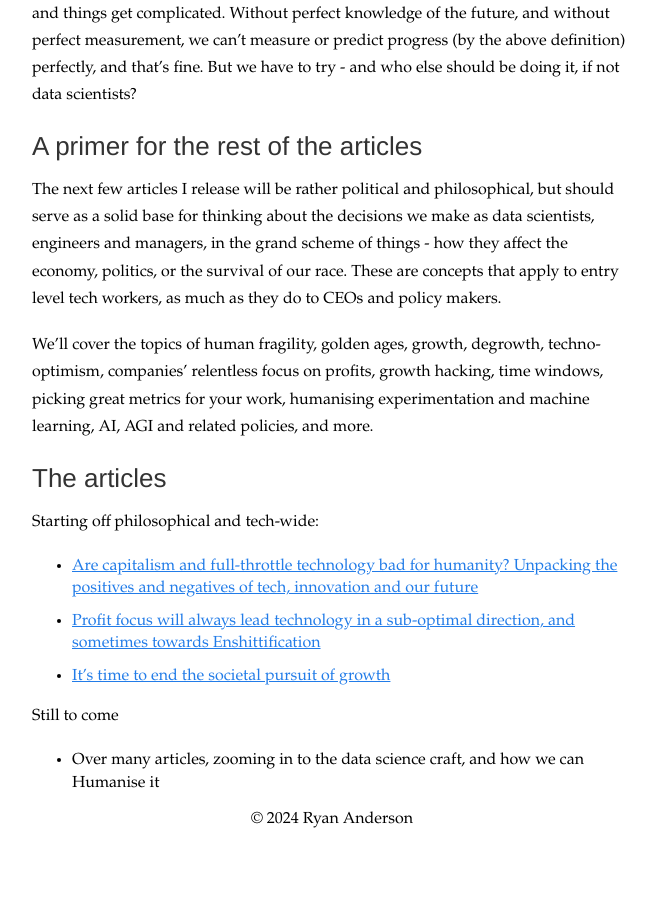
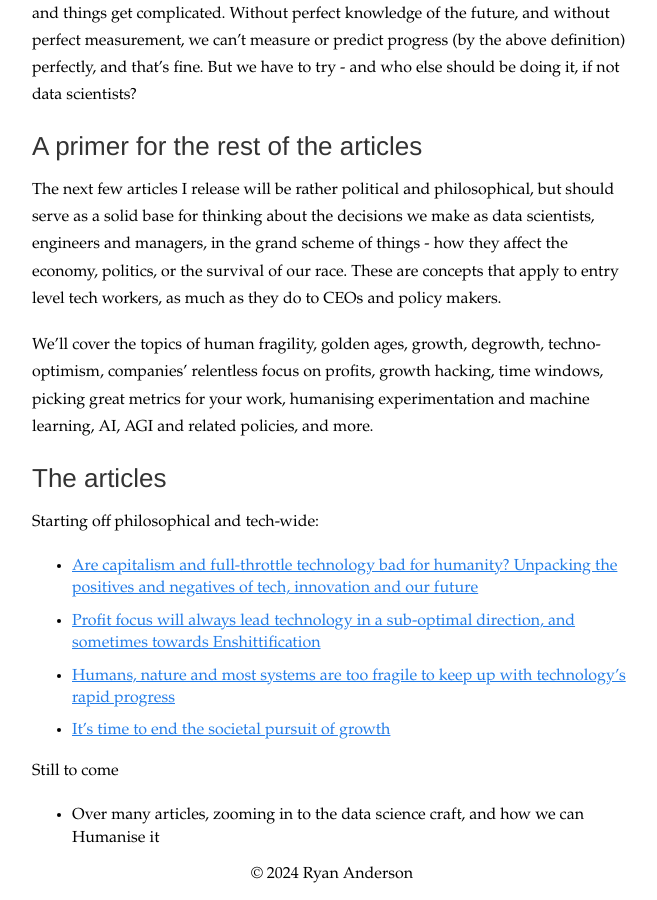
Before and after one commit to ryan-anderson-ds/ryan-anderson-ds.github.io, a Jekyll site: the page built from humanisingds.md, in a window 1280 px wide and 900 px high, scrolled down 2169 px. Shown: the whole window, without its empty margins (308-965 px from the left). Built offline with Jekyll 4.4.1, drawn with Linux system fonts in a browser that asks for light colours; before the commit the page ends 3014 px from its top, so only the background shows below that.

Commit message:
Update humanisingds.md

```diff
--- a/humanisingds.md
+++ b/humanisingds.md
@@ -45,6 +45,7 @@ We'll cover the topics of human fragility, golden ages, growth, degrowth, techno
 Starting off philosophical and tech-wide:
 - [Are capitalism and full-throttle technology bad for humanity? Unpacking the positives and negatives of tech, innovation and our future](/posts/Has-capitalism-doomed-humanity)
 - [Profit focus will always lead technology in a sub-optimal direction, and sometimes towards Enshittification](/posts/Profit-focus-suboptimal)
+- [Humans, nature and most systems are too fragile to keep up with technology's rapid progress](/posts/Fragility)
 - [It’s time to end the societal pursuit of growth](/posts/Wrong-metric)
 
 
```
